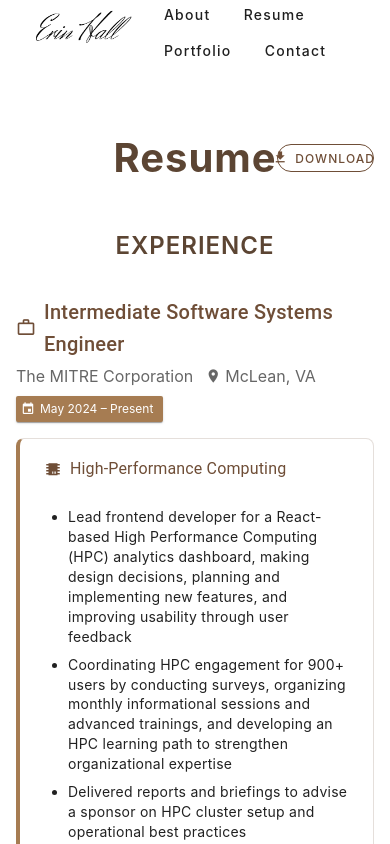
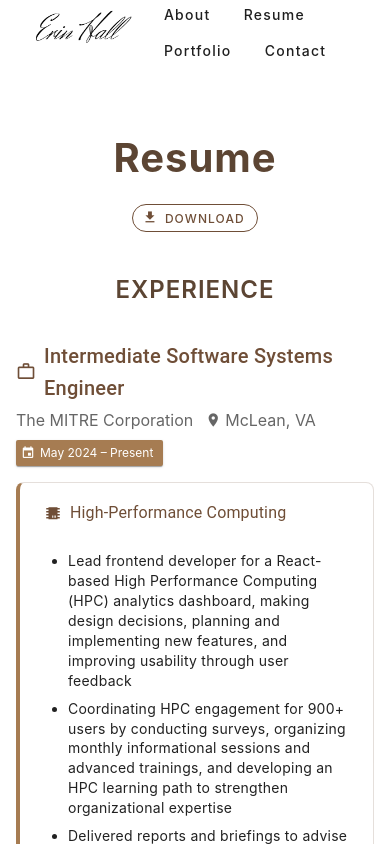
Before and after one commit to erinehall/erinehall.github.io, a Vue app: page / in a window 390 px wide. Both pictures are taken after a click on the button "Resume". Shown: the top 844 px of the page. Built offline with nearby package versions, Linux system fonts and the light colour scheme.

Commit message:
made download button on resume page responsive on smaller screens

```diff
--- a/src/styles/_resume.scss
+++ b/src/styles/_resume.scss
@@ -28,6 +28,21 @@
 .title-row .v-btn {
   grid-column: 3; /* right column */
   justify-self: end; /* stick to the right */
+}
+
+@media (max-width: 600px) {
+  .title-row {
+    grid-template-columns: 1fr;
+    justify-items: center;
+    row-gap: 1rem;
+  }
+  .title-row .resume-title {
+    grid-column: 1;
+  }
+  .title-row .v-btn {
+    grid-column: 1;
+    justify-self: center;
+  }
 }
 
 .hover-shadow {
```
